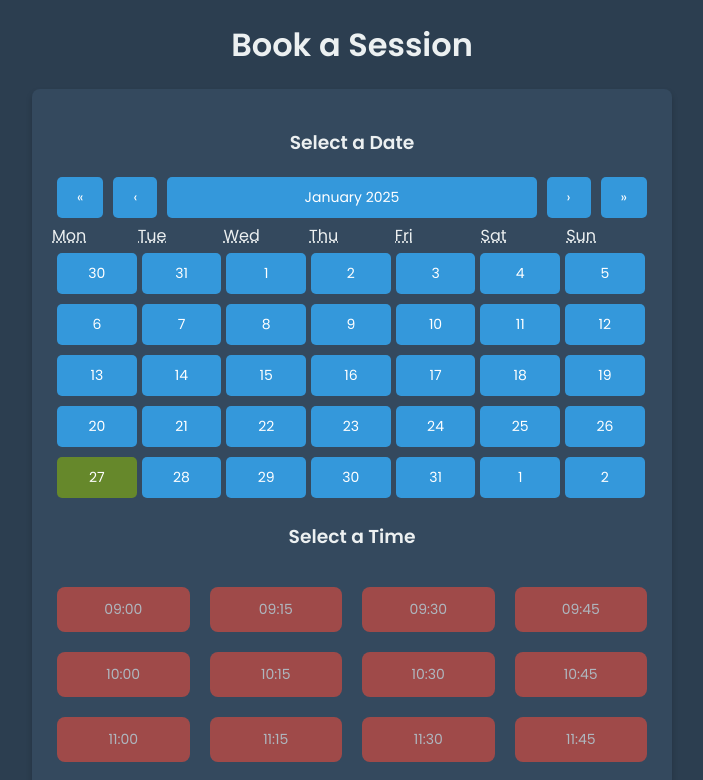
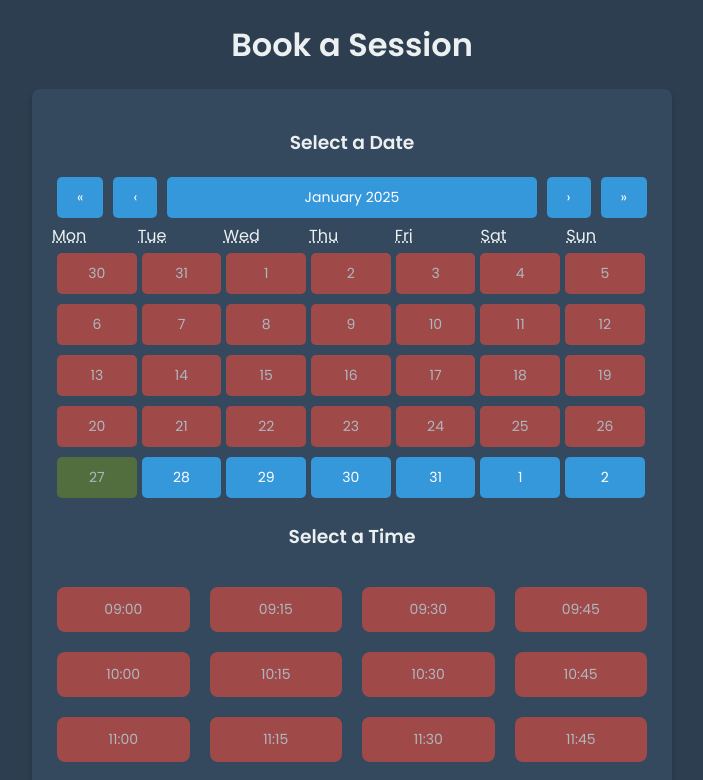
Before and after one commit to JudyTia2/phs, a React (Create React App) app in the folder psychologist-scheduler/: page / in a window 1280 px wide. Shown: the top 780 px of the page, without its empty margins (288-991 px from the left). Built offline with nearby package versions, Linux system fonts and the light colour scheme; no server answers; a web font is replaced by a local one.

Commit message:
filter out date earlier than today

```diff
--- a/psychologist-scheduler/src/components/TimePicker.css
+++ b/psychologist-scheduler/src/components/TimePicker.css
@@ -14,6 +14,13 @@
   display: flex;
   justify-content: center;
   align-items: center;
+}
+
+.past-date {
+  background-color: #e74c3c;
+  color: #fff;
+  cursor: not-allowed;
+  opacity: 0.6;
 }
 
 .time-picker h3 {
--- a/psychologist-scheduler/src/components/TimePicker.js
+++ b/psychologist-scheduler/src/components/TimePicker.js
@@ -59,11 +59,16 @@ const TimePicker = ({ onDateTimeChange, bookings }) => {
       </div>
     );
   };
-
+  const tileClassName = ({ date, view }) => {
+    if (view === 'month' && date <= new Date()) {
+      return 'past-date';
+    }
+    return null;
+  };
   return (
     <div className="time-picker">
       <h3>Select a Date</h3>
-      <Calendar onChange={handleDateChange} value={selectedDate} />
+      <Calendar onChange={handleDateChange} value={selectedDate}  minDate={new Date()}  tileClassName={tileClassName}/>
       <h3>Select a Time</h3>
       {renderTimeGrid()}
     </div>
```
